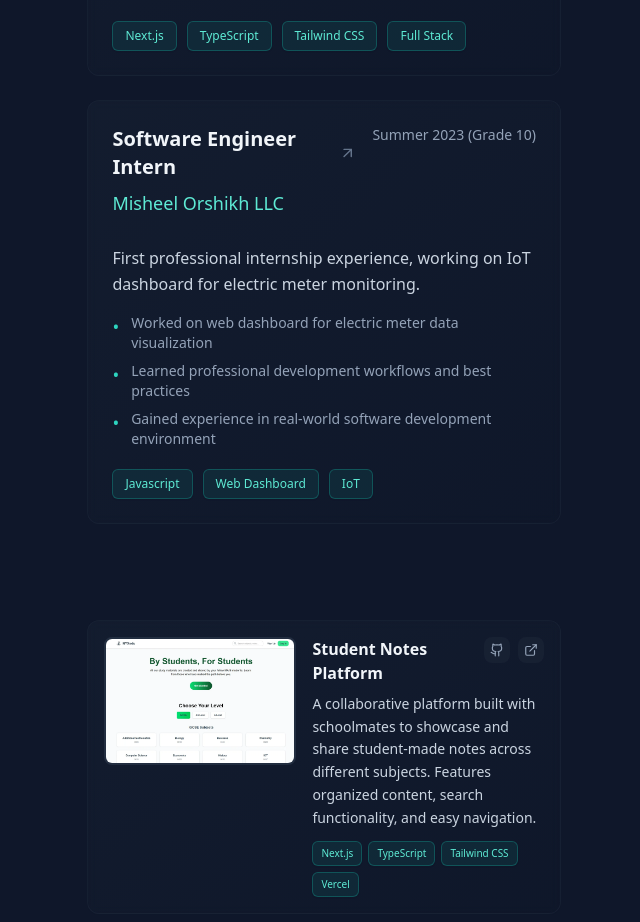
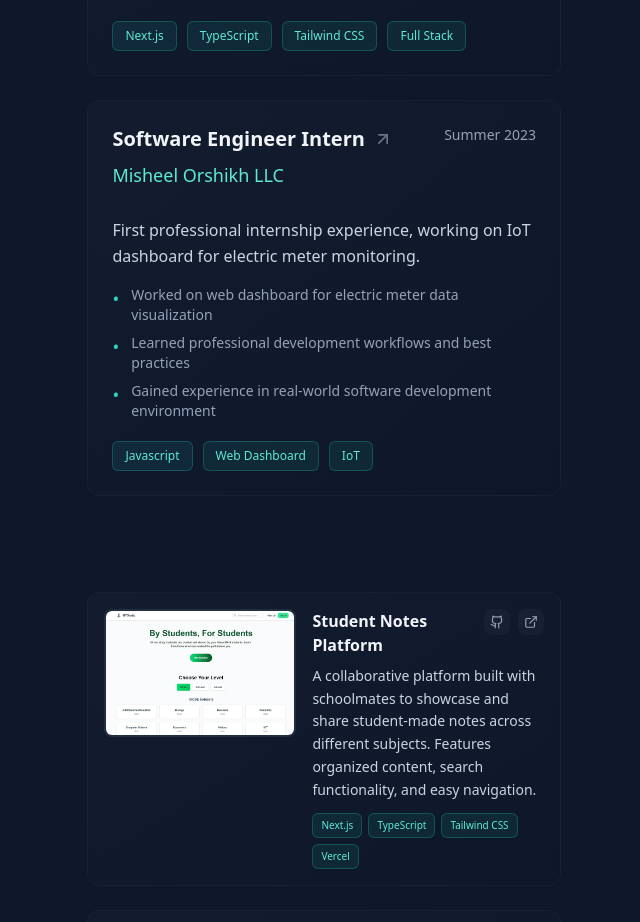
Before and after one commit to Sain-orshikh/portfolio, a Next.js app: page / in a window 1280 px wide. Shown: the part 2188-3110 px from the top of the page, without its empty margins (575-1215 px from the left). Built offline with nearby package versions, Linux system fonts and the light colour scheme.

Commit message:
Modify internship period format
Updated internship period to remove grade information.

```diff
--- a/src/data/experiences.ts
+++ b/src/data/experiences.ts
@@ -65,7 +65,7 @@ export const experiences: Experience[] = [
     id: 'exp-5',
     role: 'Software Engineer Intern',
     company: 'Misheel Orshikh LLC',
-    period: 'Summer 2023 (Grade 10)',
+    period: 'Summer 2023',
     type: 'unpaid',
     description: 'First professional internship experience, working on IoT dashboard for electric meter monitoring.',
     achievements: [
```
